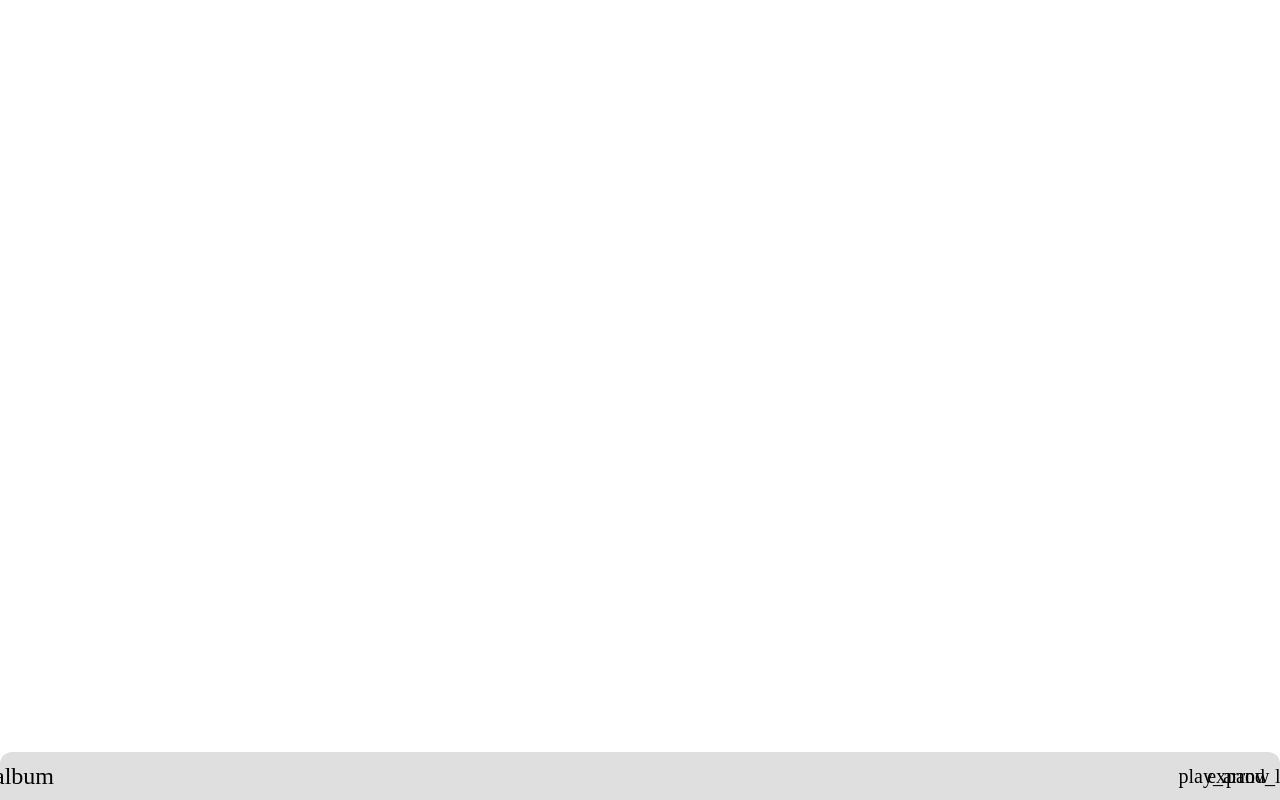
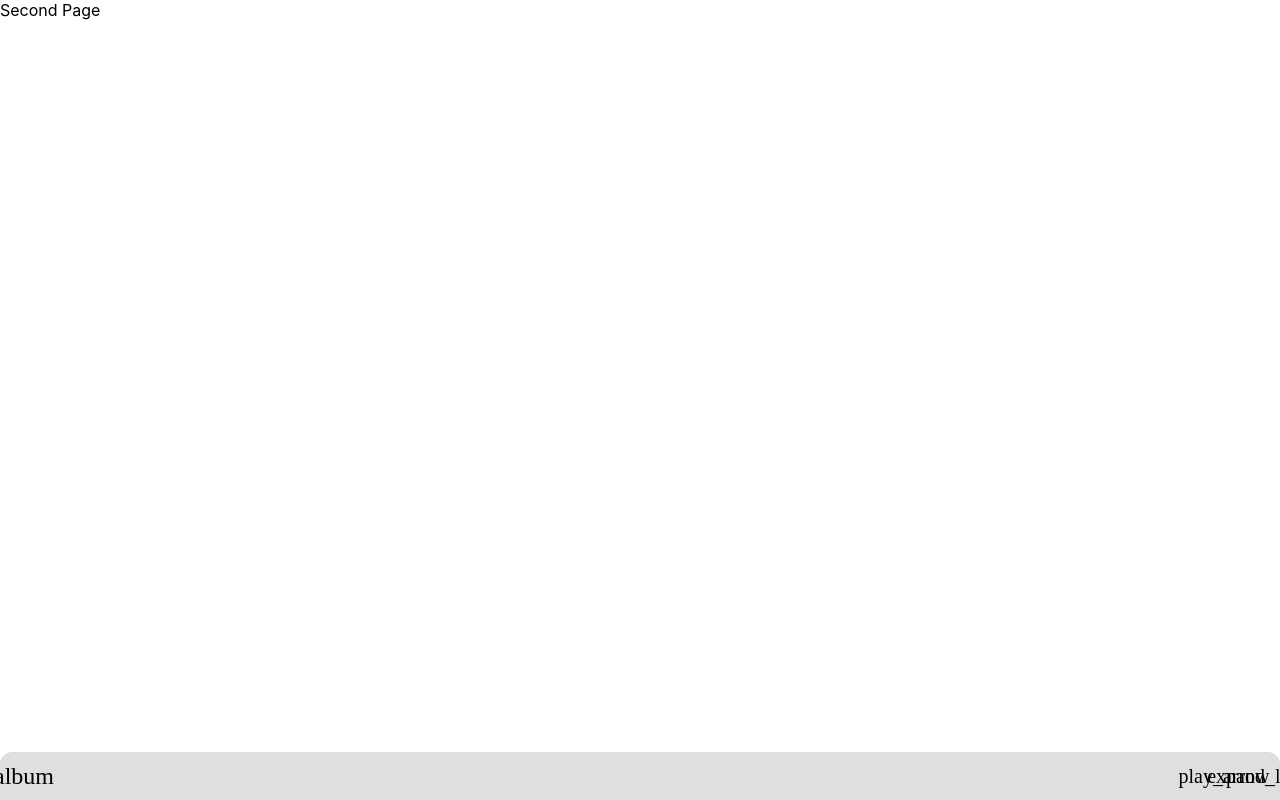
Before and after one commit to boujo/online-player, a React (Create React App) app: page /second in a window 1280 px wide. Built offline with nearby package versions, Linux system fonts and the light colour scheme; a web font is replaced by a local one.

Commit message:
make structure better

```diff
--- a/public/index.html
+++ b/public/index.html
@@ -3,7 +3,8 @@
   <head>
     <meta charset="utf-8" />
     <link rel="icon" href="%PUBLIC_URL%/favicon.ico" />
-    <meta name="viewport" content="width=device-width, initial-scale=1" />
+    <!-- <meta name="viewport" content="width=device-width, initial-scale=1" /> -->
+    <meta name='viewport' content='width=device-width, initial-scale=1, minimum-scale=1, shrink-to-fit=no, user-scalable=no, viewport-fit=cover' />
     <meta name="theme-color" content="#000000" />
     <meta
       name="description"
--- a/src/App.tsx
+++ b/src/App.tsx
@@ -4,17 +4,18 @@ import { Layout } from './components/core';
 import { store } from './store';
 import Router from './Router';
 
+import './styles/globals.scss';
+import './styles/fontiran.scss';
+import './styles/materialIcons.scss';
 import './App.scss';
 
 function App() {
   return (
     <Provider store={store}>
       <div className="app">
-        {/* <div className="app-main"> */}
-          <Layout>
-            <Router />
-          </Layout>
-        {/* </div> */}
+        <Layout>
+          <Router />
+        </Layout>
       </div>
     </Provider>
   );
--- a/src/Router.js
+++ b/src/Router.js
@@ -1,12 +1,14 @@
 import { BrowserRouter, Routes, Route } from "react-router-dom";
 
 import Main from './pages/Main';
+import Second from './pages/Second';
 
 function Router(props) {
   return (
     <BrowserRouter>
       <Routes>
 				<Route path='/' element={<Main />} exact />
+				<Route path='/second' element={<Second />} exact />
 
 				{/* <Route path="*" component={NoMatch} /> */}
 			</Routes>
--- a/src/components/core/Layout.tsx
+++ b/src/components/core/Layout.tsx
@@ -19,7 +19,7 @@ const defaultProps = {
   children : null
 };
 
-const Layout = ({ children }: ComponentProps): JSX.Element => {
+function Layout({ children }: ComponentProps): JSX.Element {
   const state: State = useAppSelector((state: RootState): State => {
     return {
       status: state.global.status,
@@ -29,10 +29,6 @@ const Layout = ({ children }: ComponentProps): JSX.Element => {
 
   return (
     <div className={styles.container}>
-      {/* <Head>
-        <meta name='viewport' content='minimum-scale=1, initial-scale=1, width=device-width, shrink-to-fit=no, user-scalable=no, viewport-fit=cover' />
-      </Head> */}
-
       {children}
 
       <Player
--- a/src/components/core/Player.module.scss
+++ b/src/components/core/Player.module.scss
@@ -10,6 +10,7 @@ $smallHeight: 48px;
   left: 0;
   padding: 0 20px;
   background-color: $colorWhite;
+  transition: all 0.3s ease;
 }
   .small {
     width: 100%;
--- a/src/index.scss
+++ b/src/index.scss
@@ -1,4 +1,3 @@
-@import-normalize;
 
 html {
   width: 100%;
@@ -15,29 +14,3 @@ body {
   -webkit-font-smoothing: antialiased;
   -moz-osx-font-smoothing: grayscale;
 }
-
-h1, h2, h3, h4, h5, h6 {
-  font-size: inherit;
-  margin: 0;
-}
-
-input, textarea {
-  margin: 0;
-  padding: 0;
-  outline: none;
-  font-family: inherit;
-}
-
-code {
-  font-family: source-code-pro, Menlo, Monaco, Consolas, 'Courier New',
-    monospace;
-}
-
-div {
-  box-sizing: border-box;
-}
-
-#root {
-  width: 100%;
-  height: 100%;
-}
--- a/src/index.tsx
+++ b/src/index.tsx
@@ -4,8 +4,6 @@ import ReactDOM from 'react-dom';
 import reportWebVitals from './reportWebVitals';
 import App from './App';
 
-import './styles/fontiran.scss';
-import './styles/materialIcons.scss';
 import './index.scss';
 
 ReactDOM.render(
--- a/src/pages/Main/index.tsx
+++ b/src/pages/Main/index.tsx
@@ -1,4 +1,5 @@
 import React, { useEffect } from 'react';
+import { Link } from "react-router-dom";
 import { openDB, deleteDB } from "idb";
 
 import {
@@ -82,6 +83,8 @@ const Main = () => {
 
         <div className={styles.right}>
           <div className={styles.list}>
+            <Link to="/second">Second</Link>
+
             {state.list.map(function(item, index) {
               return (
                 <Item
--- /dev/null
+++ b/src/pages/Second/index.tsx
@@ -0,0 +1,10 @@
+
+function Second() {
+  return (
+    <div>
+      Second Page
+    </div>
+  );
+}
+
+export default Second;
--- /dev/null
+++ b/src/styles/globals.scss
@@ -0,0 +1,27 @@
+@import-normalize;
+
+h1, h2, h3, h4, h5, h6 {
+  font-size: inherit;
+  margin: 0;
+}
+
+input, textarea {
+  margin: 0;
+  padding: 0;
+  outline: none;
+  font-family: inherit;
+}
+
+code {
+  font-family: source-code-pro, Menlo, Monaco, Consolas, 'Courier New',
+    monospace;
+}
+
+div {
+  box-sizing: border-box;
+}
+
+#root {
+  width: 100%;
+  height: 100%;
+}
```
Also changed, not shown: src/App.scss (+0 -38 lines).
